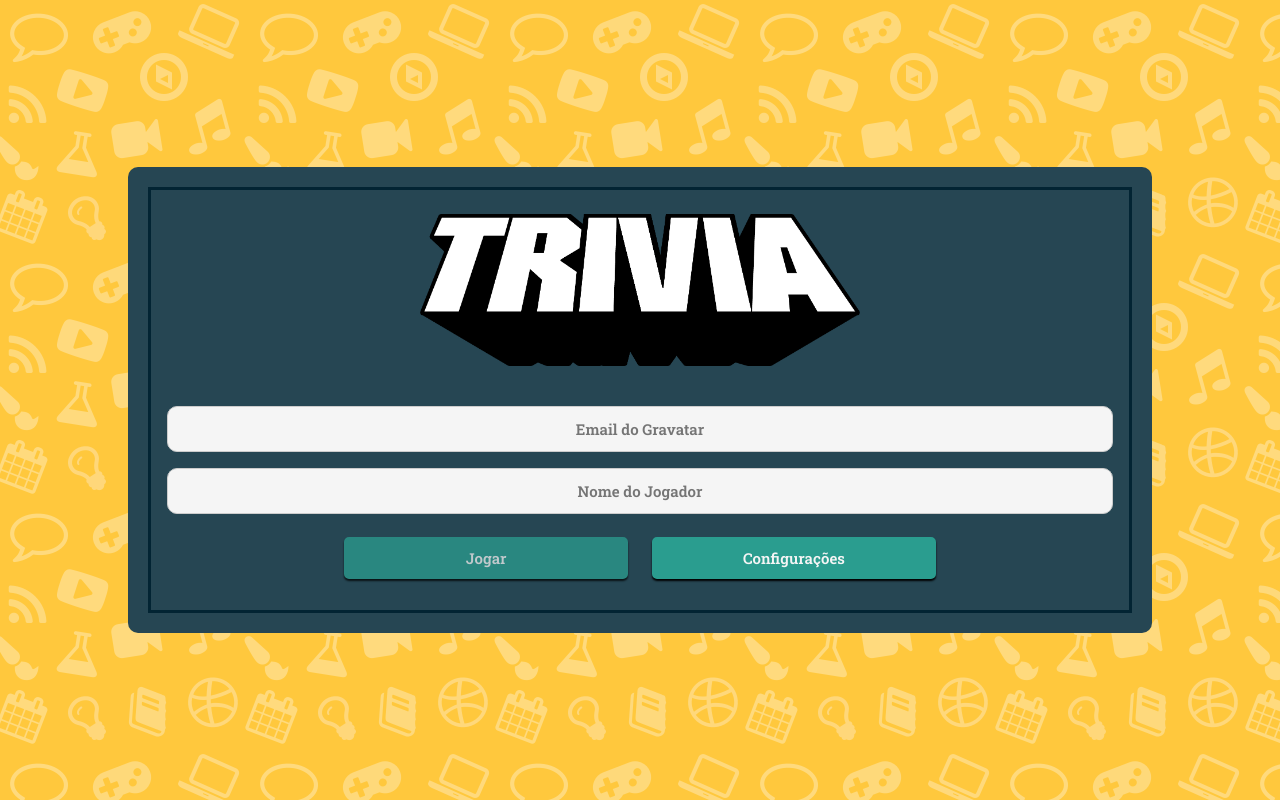
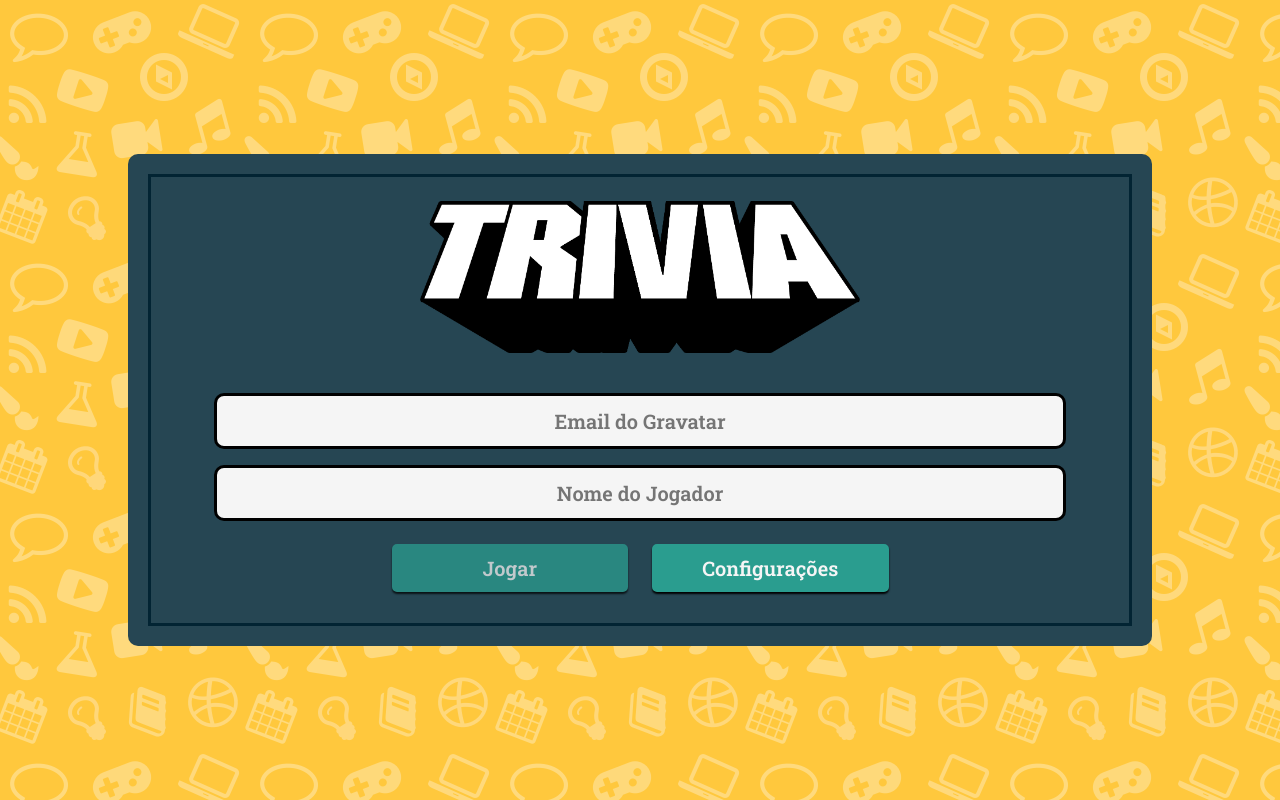
Before and after one commit to leobmend/trivia-game, a React (Create React App) app: page / in a window 1280 px wide. Built offline with nearby package versions, Linux system fonts and the light colour scheme; the HTML template or start-up script is replaced by a standard one.

Commit message:
style: font size on buttons and inputs

```diff
--- a/src/pages/Login/style.css
+++ b/src/pages/Login/style.css
@@ -31,14 +31,14 @@
 
 .container-form-main-label1-input1, .container-form-main-label2-input1 {
   background-color: whitesmoke;
-  border: 1px solid #ccc;
+  border: 3px solid black;
   border-radius: 10px;
-  font-size: 15px;
+  font-size: 20px;
   font-weight: 800;
   margin: 8px 0;
   padding: 12px 20px;
   text-align: center;
-  width: 100%;
+  width: 90%;
 }
 
 .container-form-main-label1-input1::placeholder {
@@ -55,12 +55,12 @@
   border-radius: 5px;
   box-shadow: 0 2px 2px 0 black;
   color: whitesmoke;
-  font-size: 15px;
+  font-size: 20px;
   font-weight: 800;
   margin: 15px 12px;
   padding: 8px;
   transition-duration: 0.4s;
-  width: 30%;
+  width: 25%;
 }
 
 .container-form-main-button1:hover, .container-form-main-button2:hover {
```
